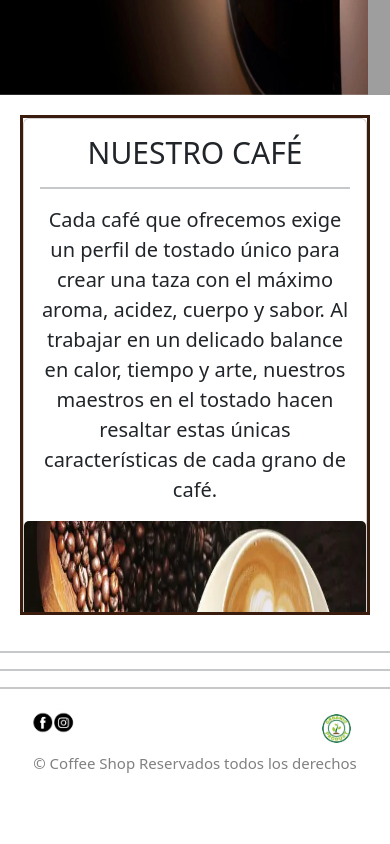
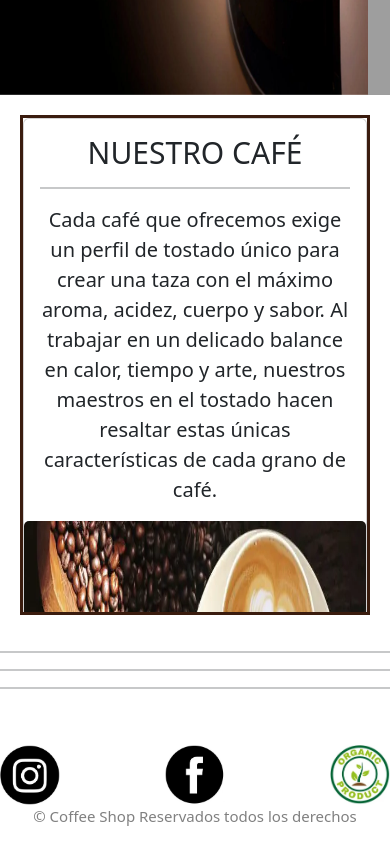
Before and after one commit to pablobasal/PF.Basaldella, a plain HTML site: page index.html in a window 390 px wide. Shown: the part 505-1349 px from the top of the page. Before the commit the page ends 1295 px from the top, so only its background shows below. Drawn offline with nearby package versions, Linux system fonts and the light colour scheme; grey boxes are pictures that could not be loaded.

Commit message:
commit final

```diff
--- a/index.html
+++ b/index.html
@@ -1,10 +1,10 @@
 <!DOCTYPE html>
-<html lang="en">
+<html lang="es">
 <head>
     <meta charset="UTF-8">
     <meta name="viewport" content="width=device-width, initial-scale=1.0">
     <title>Café Shop Rosario</title>
-    <meta name="description" content="Todo en Cafeteras y estilos de Café">
+    <meta name="description" content="Todo lo que tenés que saber y necesitas en estilos de Café y cafeteras internacionales">
     <link rel="shortcut icon" href="./multimedia/img/logo1.jpg" type="image/x-icon">
     <link href="https://cdn.jsdelivr.net/npm/bootstrap@5.3.0/dist/css/bootstrap.min.css" rel="stylesheet" integrity="sha384-9ndCyUaIbzAi2FUVXJi0CjmCapSmO7SnpJef0486qhLnuZ2cdeRhO02iuK6FUUVM" crossorigin="anonymous">
     <link rel="stylesheet" href="./css/style.css">
@@ -49,7 +49,7 @@
                 <img src="./multimedia/img/caro1.jpg" class="d-block w-100" alt="Café preparados con granos arábicos">
               </div>
               <div class="carousel-item">
-                <img src="./multimedia/img/caro3.jpg" class="d-block w-100" alt="Café wallpaper">
+                <img src="./multimedia/img/caro3.jpg" class="d-block w-100" alt="Café">
               </div>
             </div>
             <button class="carousel-control-prev" type="button" data-bs-target="#carouselExampleAutoplaying" data-bs-slide="prev">
@@ -99,8 +99,9 @@
       <hr>
       <div class="pie">
         <div class="pie-logos">
-          <img src="./multimedia/img/redes.jpg" alt="redes sociales">
-          <img src="./multimedia/img/organic.jpg" alt="ecology organic">
+          <a href="https://www.instagram.com/" target="_blank"><img src="./multimedia/img/instagram.jpg" alt="instagram.Coffee Shop"></a>
+          <a href="https://es-la.facebook.com/" target="_blank"><img src="./multimedia/img/face.jpg" alt="facebook-Coffee Shop"></a>
+          <img src="./multimedia/img/organicc.jpg" alt="ecology organic">
         </div>
         <p>© Coffee Shop  Reservados todos los derechos</p>
       </div>
--- a/scss/_footer-todos.scss
+++ b/scss/_footer-todos.scss
@@ -5,13 +5,17 @@
         text-align: center;
     }
     img{
-        width: 12%;
-        height: 12%;
-        margin-left: 30px;
-        margin-right: 30px;
+        width: 60px;
+        height: 60px;
+        margin-top: 40px;
     }
     .pie-logos{
         display: flex;
         justify-content: space-between;
+        a img{
+            width: 60px;
+            height: 60px;
+            margin-top: 40px;
+        }
     }
 }
--- a/scss/_media.scss
+++ b/scss/_media.scss
@@ -51,4 +51,9 @@
         margin-left: auto;
         text-align: start;
     }
+    .pie-logos a img{
+            width: 20px;
+            height: 20px;
+            margin-top: 20px;
+    }
 }
```
Also changed, not shown: paginas/contacto.html (+6 -4 lines), paginas/productos.html (+6 -4 lines), css/style.css, multimedia/img/face.jpg (added), multimedia/img/instagram.jpg (added), multimedia/img/organicc.jpg (added), 1 other file.
